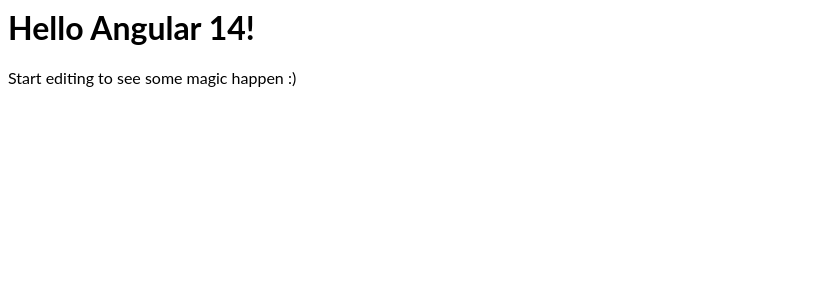
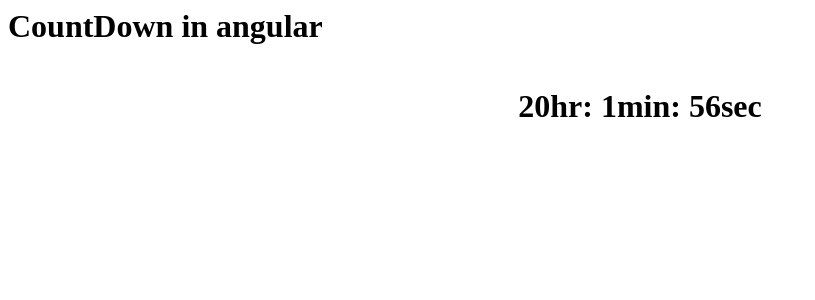
Before and after one commit to hritikchokker/countdown-in-angular, an Angular app: page / in a window 1280 px wide. Shown: the top 300 px of the page, without its empty margins (0-815 px from the left). Built offline with nearby package versions, Linux system fonts and the light colour scheme.

Commit message:
4 files modified

```diff
--- a/src/app/app.component.html
+++ b/src/app/app.component.html
@@ -1,4 +1,3 @@
-<hello name="{{ name }}"></hello>
-<p>
-	Start editing to see some magic happen :)
-</p>
+<h1>CountDown in angular</h1>
+
+<app-countdown></app-countdown>
--- a/src/app/countdown/countdown.component.css
+++ b/src/app/countdown/countdown.component.css
@@ -0,0 +1,5 @@
+.countdown-container {
+  display: flex;
+  justify-content: center;
+  align-items: center;
+}
--- a/src/app/countdown/countdown.component.html
+++ b/src/app/countdown/countdown.component.html
@@ -1,7 +1,8 @@
+<!-- <h1>{{seconds}} seconds</h1>
 
-{{currDate |date:'fullTime'}}
+<h1>{{minutes}} Minutes</h1>
 
-{{currDate?.getSeconds()}} seconds
-
-<br>
-{{currDate?.getMinutes()}} minutes
+<h1>{{hours}} Hours</h1> -->
+<div class="countdown-container">
+  <h1>{{hours}}hr: {{minutes}}min: {{seconds}}sec </h1>
+</div>
--- a/src/app/countdown/countdown.component.ts
+++ b/src/app/countdown/countdown.component.ts
@@ -1,37 +1,85 @@
-import { Component, OnInit } from "@angular/core";
+import { Component, OnInit } from '@angular/core';
+import { of, Subscription, timer } from 'rxjs';
+import { map, take } from 'rxjs/operators';
 
 @Component({
-  selector: "app-countdown",
-  templateUrl: "./countdown.component.html",
-  styleUrls: ["./countdown.component.css"]
+  selector: 'app-countdown',
+  templateUrl: './countdown.component.html',
+  styleUrls: ['./countdown.component.css']
 })
 export class CountdownComponent implements OnInit {
   currDate: Date = new Date();
   years;
   months;
-  hours;
+  hours = 20;
   minutes;
   seconds;
+  days = 2;
+  secondsSubscription = new Subscription();
+  hoursSubscription = new Subscription();
+  minutesSubscription = new Subscription();
+  constructor() {
+    this.manageSeconds(60);
+    this.manageMinutes(1);
+    this.manageHours(20);
+    // // or
+    // Rx.Observable
+    //   .range(0, start + 1)
+    //   .map(i => start - i)
+    //   .subscribe(i => console.log(i));
+    //   }
+  }
+  manageMinutes(start: number) {
+    this.minutesSubscription.add(
+      timer(100, 60000)
+        .pipe(
+          map(i => start - i),
+          take(start + 1)
+        )
+        .subscribe(i => {
+          if (i == 0) {
+            if (this.hours === 0) {
+              this.minutesSubscription.unsubscribe();
+            }
+            if (this.hours > 0) {
+              this.hours--;
+              this.manageMinutes(60);
+            }
+          }
+          this.minutes = i;
+        })
+    );
+  }
+  manageSeconds(start = 60) {
+    this.secondsSubscription.add(
+      timer(100, 1000)
+        .pipe(
+          map(i => start - i),
+          take(start + 1)
+        )
+        .subscribe(i => {
+          if (this.minutes === 0 && this.hours === 0) {
+            this.secondsSubscription.unsubscribe();
+          }
+          if (i == 0) {
+            this.manageSeconds();
+          }
+          this.seconds = i;
+        })
+    );
+  }
 
-  constructor() {
-    this.currDate.setDate(1);
-    this.currDate.setHours(2);
-    this.currDate.setSeconds(10);
-    this.currDate.setMinutes(20);
-    window.clearInterval();
-    window.clearTimeout();
-    window.clearTimeout();
-    // setInterval(() => {
-    //   const currMins = this.currDate.getMinutes() - 1;
-    //   const currSeconds = this.currDate.getSeconds() - 1;
-    //   if (this.currDate.getSeconds() === 0) {
-    //     this.currDate.setSeconds(60);
-    //     this.currDate.setMinutes(currMins);
-    //   } else {
-    //     this.currDate.setSeconds(currSeconds);
-    //   }
-    //   // this.currDate = new Date();
-    // }, 1000);
+  manageHours(start = 12) {
+    // this.hoursSubscription.add(
+    //   timer(100, 6000)
+    //     .pipe(
+    //       map(i => start - i),
+    //       take(start + 1)
+    //     )
+    //     .subscribe(i => {
+    //       this.hours = i;
+    //     })
+    // );
   }
   ngOnInit() {}
 }
```
